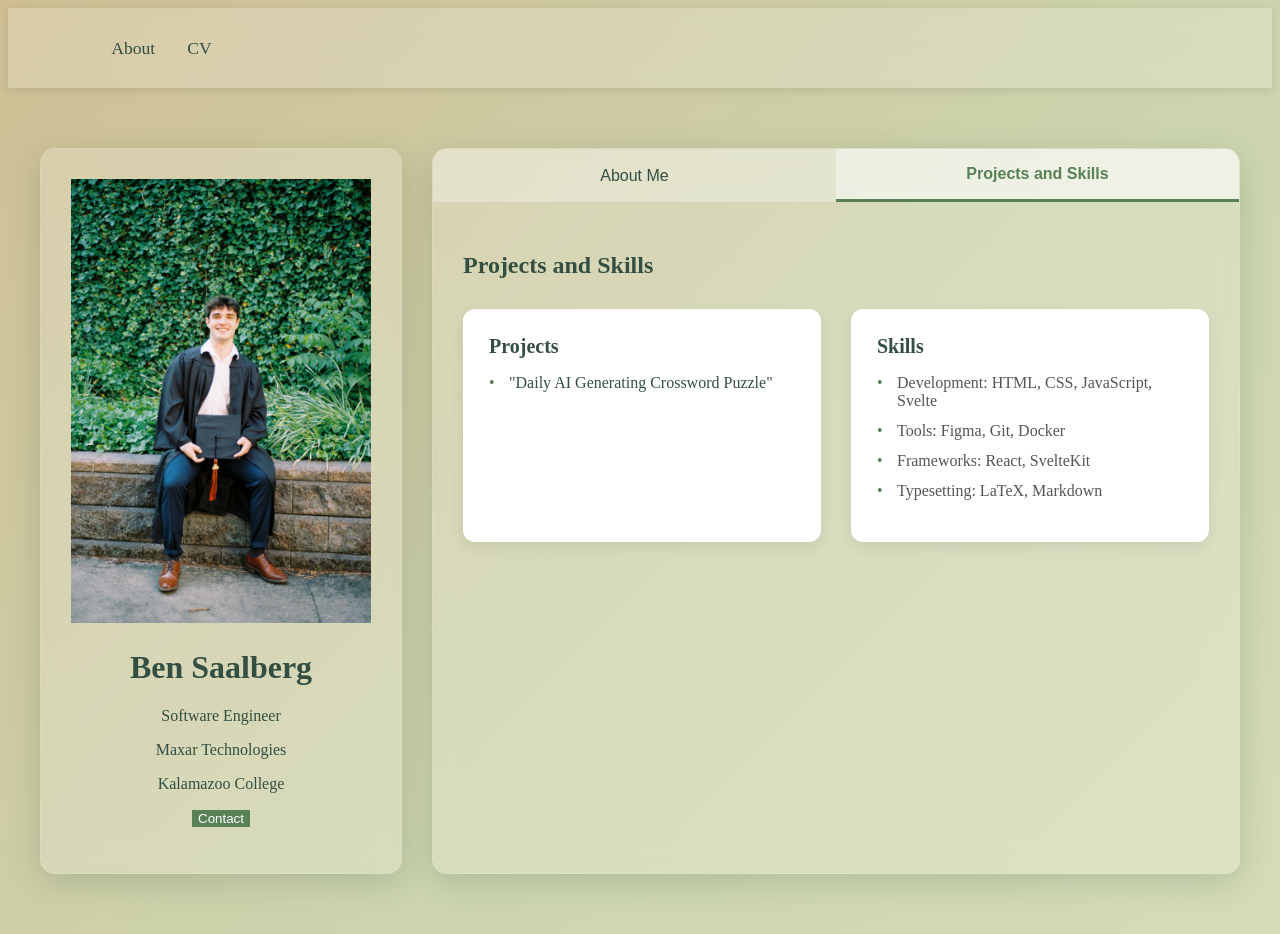
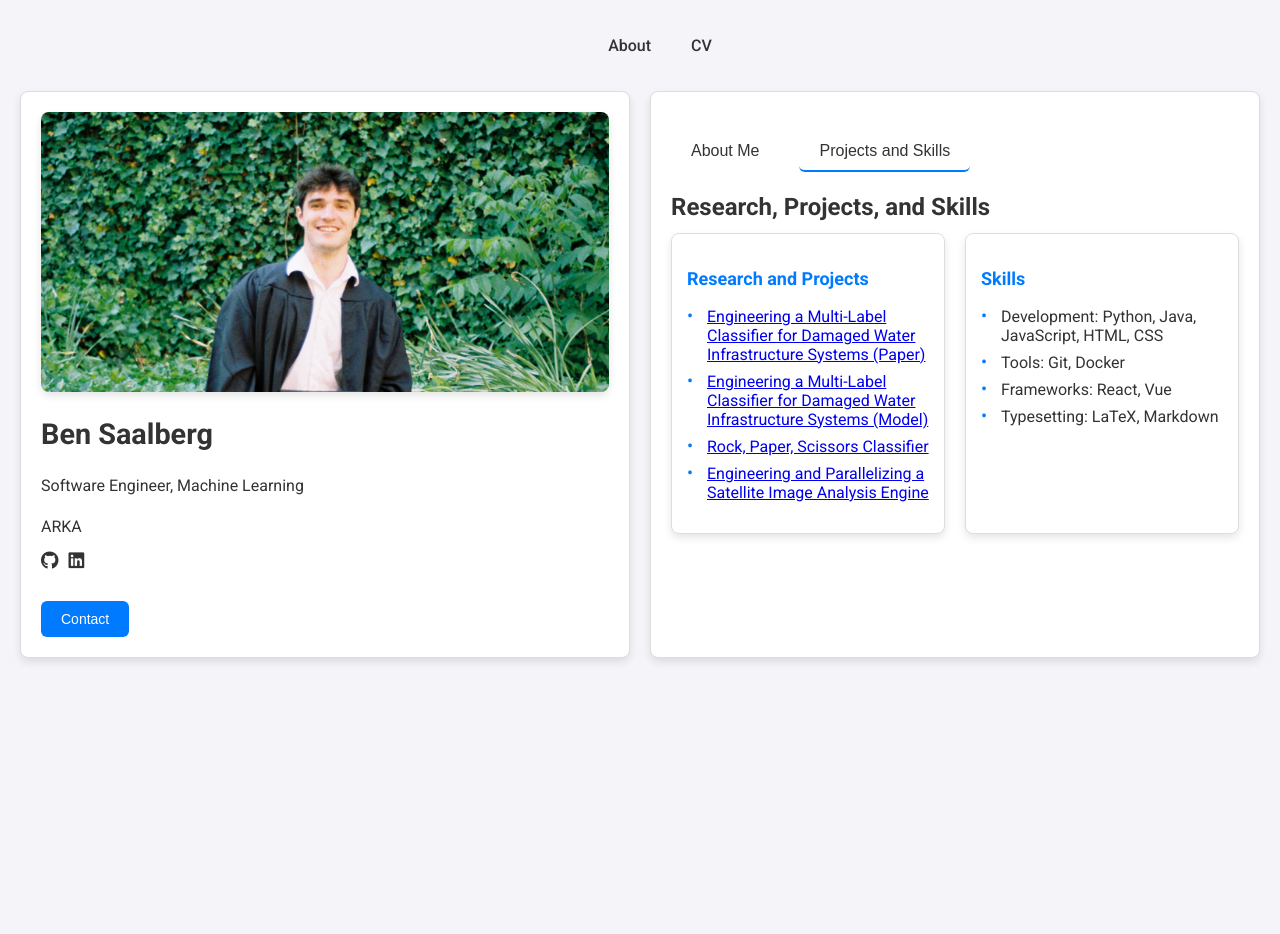
Before and after one commit to bensaal/bensaal.github.io, a plain HTML site: page index.html in a window 1280 px wide. Both pictures are taken after a click on the button "Projects and Skills". After the commit the page ends 800 px from the top, so only its background shows below. Drawn offline with Linux system fonts and the light colour scheme.

Commit message:
overhaul

```diff
--- a/components/index.css
+++ b/components/index.css
@@ -1,199 +1,262 @@
-/* Add this at the top of your CSS file */
-@keyframes gradientAnimation {
-  0% { background-position: 0% 50%; }
-  50% { background-position: 100% 50%; }
-  100% { background-position: 0% 50%; }
+/* Global styles */
+:root {
+    --primary-color: #007bff;
+    --primary-hover: #0056b3;
+    --text-color: #333;
+    --background-color: #f4f4f9;
+    --white: #ffffff;
+    --border-color: #ddd;
+    --shadow: 0 4px 8px rgba(0, 0, 0, 0.1);
 }
 
 body {
-  background: linear-gradient(-45deg, #e9edc9, #ccd5ae, #d4a373, #faedcd);
-  background-size: 400% 400%;
-  animation: gradientAnimation 30s ease infinite;
-  min-height: 100vh;
-  color: #344e41;
+    font-family: 'Roboto', sans-serif;
+    background-color: var(--background-color);
+    color: var(--text-color);
+    margin: 0;
+    padding: 20px;
 }
 
-/* Header and navigation styles */
-header {
+/* Simplified Navbar */
+.navbar {
+    position: sticky;
+    top: 0;
+    z-index: 1000;
     display: flex;
-    justify-content: space-between;
-    align-items: center;
-    height: 80px;
-    padding: 0 5%;
-    background-color: rgba(255, 255, 255, 0.2);
-    backdrop-filter: blur(15px);
-    box-shadow: 0 2px 10px rgba(0, 0, 0, 0.1);
+    justify-content: center;
+    margin-bottom: 20px;
+    background-color: transparent;
+    padding: 0;
 }
 
 .nav-links {
+    list-style: none;
     display: flex;
-    gap: 2rem;
-    list-style: none;
-    font-size: 1.1rem;
+    gap: 40px;
 }
 
-a {
-    color: #344e41;
-    text-decoration: none;
-    transition: color 0.3s ease;
+.nav-links li {
+    display: inline;
 }
 
-a:hover {
-    color: #588157;
+.navbar a {
+    color: var(--text-color);
+    text-decoration: none;
+    font-weight: 500;
+    transition: color 0.2s ease;
 }
 
-/* Container and card styles */
+.navbar a:hover {
+    color: var(--primary-color);
+}
+
+/* Container styles */
 .container {
     display: flex;
-    align-items: stretch;
-    max-width: 1200px;
-    margin: 40px auto;
-    padding: 20px;
+    gap: 20px;
 }
 
-.card {
-    background-color: rgba(255, 255, 255, 0.2);
-    backdrop-filter: blur(15px);
-    border: 1px solid rgba(255, 255, 255, 0.1);
-    box-shadow: 0 8px 32px 0 rgba(52, 78, 65, 0.2);
-    max-width: 300px;
-    text-align: center;
-    flex-shrink: 0;
-    padding: 30px;
-    border-radius: 15px;
-    transition: all 0.3s ease;
+.profile-section, .content-section {
+    flex: 1;
+    background-color: var(--white);
+    border: 1px solid var(--border-color);
+    border-radius: 8px;
+    box-shadow: var(--shadow);
+    padding: 20px;
+    overflow-y: auto;
+    transition: transform 0.2s ease, box-shadow 0.2s ease;
 }
 
-.card:hover {
-    transform: translateY(-5px) scale(1.02);
-    box-shadow: 0 12px 36px 0 rgba(52, 78, 65, 0.3);
-    background-color: rgba(255, 255, 255, 0.25);
+/* Hover effect on boxes */
+.profile-section:hover, .content-section:hover {
+    transform: translateY(-5px);
+    box-shadow: 0 12px 24px rgba(0, 0, 0, 0.2);
 }
 
-.card h1, .card .title, .card p {
-    color: #344e41;
+/* Profile Section */
+.profile-image {
+    width: 100%;
+    height: 280px; /* Increased height */
+    border-radius: 8px;
+    box-shadow: var(--shadow);
+    object-fit: cover;
+    object-position: center 30%; /* Fine-tuned vertical position */
 }
 
-.card button {
-    background-color: #588157;
-    color: #ffffff;
-    border: none;
-    transition: all 0.3s ease;
+
+
+
+.social-links {
+    display: flex;
+    gap: 10px;
+    margin: 10px 0;
 }
 
-.card button:hover {
-    background-color: #3a5a40;
+.social-links a {
+    color: var(--text-color);
+    font-size: 18px;
+    transition: color 0.2s;
 }
 
-/* Tabs and text-box styles */
-.text-box {
-    background-color: rgba(255, 255, 255, 0.2);
-    backdrop-filter: blur(15px);
-    border: 1px solid rgba(255, 255, 255, 0.1);
-    box-shadow: 0 8px 32px 0 rgba(52, 78, 65, 0.2);
-    flex-grow: 1;
-    padding: 0;
-    margin-left: 30px;
-    display: flex;
-    flex-direction: column;
-    border-radius: 15px;
-    overflow: hidden;
-    transition: all 0.3s ease;
+.social-links a:hover {
+    color: var(--primary-color);
 }
 
-.text-box:hover {
-    box-shadow: 0 12px 36px 0 rgba(52, 78, 65, 0.3);
-    background-color: rgba(255, 255, 255, 0.25);
+button {
+    background-color: var(--primary-color);
+    color: var(--white);
+    border: none;
+    border-radius: 6px;
+    padding: 10px 20px;
+    font-size: 14px;
+    font-weight: 500;
+    cursor: pointer;
+    transition: background-color 0.2s ease;
+    margin-top: 20px;
 }
 
+button:hover {
+    background-color: var(--primary-hover);
+}
+
+/* Tabs in Content Section */
 .tabs {
     display: flex;
-    background-color: rgba(255, 255, 255, 0.3);
+    gap: 20px;
+    margin-bottom: 20px;
 }
 
 .tab-link {
-    flex: 1;
-    padding: 16px 20px;
-    text-align: center;
-    cursor: pointer;
     background-color: transparent;
     border: none;
+    color: var(--text-color);
+    padding: 10px 20px;
+    cursor: pointer;
     font-size: 16px;
-    transition: all 0.3s ease;
-    color: #344e41;
+    border-bottom: 2px solid transparent;
+    transition: border-color 0.3s;
 }
 
 .tab-link.active {
-    background-color: rgba(255, 255, 255, 0.4);
-    border-bottom: 3px solid #588157;
-    color: #588157;
-    font-weight: 600;
+    border-bottom: 2px solid var(--primary-color);
 }
 
 .tab-link:hover {
-    background-color: rgba(255, 255, 255, 0.5);
+    color: var(--primary-color);
 }
 
 .tab-content {
     display: none;
-    padding: 30px;
-    background-color: transparent;
-    color: #344e41;
 }
 
-.active-content {
+.tab-content.active-content {
     display: block;
 }
 
-/* Container for the two side-by-side boxes inside Academics */
+/* Academics Section */
 .academics-container {
     display: flex;
-    gap: 30px; /* Space between the two boxes */
-    margin-top: 30px;
+    flex-wrap: wrap;
+    gap: 20px;
 }
 
-/* Styles for each box */
 .academics-box {
-    background-color: rgba(255, 255, 255, 0.2);
-    backdrop-filter: blur(15px);
-    border: 1px solid rgba(255, 255, 255, 0.1);
-    box-shadow: 0 8px 32px 0 rgba(52, 78, 65, 0.2);
     flex: 1;
-    padding: 25px;
-    box-shadow: 0 5px 15px rgba(0, 0, 0, 0.08);
-    background-color: #ffffff;
-    border-radius: 12px;
-    transition: transform 0.3s ease;
+    min-width: 200px;
+    background-color: var(--white);
+    border: 1px solid var(--border-color);
+    border-radius: 8px;
+    padding: 15px;
+    box-shadow: var(--shadow);
+    transition: transform 0.2s ease, box-shadow 0.2s ease;
 }
 
+/* Hover effect on academics boxes */
 .academics-box:hover {
     transform: translateY(-5px);
-    box-shadow: 0 12px 36px 0 rgba(52, 78, 65, 0.45);
+    box-shadow: 0 12px 24px rgba(0, 0, 0, 0.2);
 }
 
 .academics-box h3 {
-    margin-top: 0;
-    color: #344e41;
-    font-size: 20px;
-    margin-bottom: 15px;
+    font-size: 18px;
+    margin-bottom: 12px;
+    color: var(--primary-color);
 }
 
 .academics-box ul {
-    list-style-type: none;
-    padding-left: 0;
-    color: #555;
+    list-style: none;
+    padding: 0;
 }
 
 .academics-box li {
-    margin-bottom: 12px;
+    margin-bottom: 8px;
     position: relative;
     padding-left: 20px;
 }
 
 .academics-box li::before {
     content: '•';
-    color: #588157;
     position: absolute;
     left: 0;
-    top: 0;
+    color: var(--primary-color);
+    font-size: 18px;
+    line-height: 1;
 }
+
+/* Responsive adjustments */
+@media (max-width: 768px) {
+    .container {
+        flex-direction: column;
+    }
+
+    .tabs {
+        flex-direction: column;
+        gap: 10px;
+    }
+}
+
+/* Typography refinements */
+h1, h2, h3 {
+    color: var(--text-color);
+    line-height: 1.3;
+}
+
+h1 {
+    font-size: 1.8rem;
+    margin-top: 20px;
+    /* Removed text-align: center to align with the rest of the text */
+}
+
+h2 {
+    font-size: 1.5rem;
+    margin-bottom: 10px;
+}
+
+h3 {
+    font-size: 1.2rem;
+}
+
+p {
+    line-height: 1.6;
+    margin-bottom: 10px;
+}
+
+/* Remove extra margins */
+.title {
+    margin-bottom: 5px;
+    /* Removed text-align: center to align with the rest of the text */
+}
+
+/* Custom scrollbar (optional) */
+::-webkit-scrollbar {
+    width: 6px;
+}
+
+::-webkit-scrollbar-thumb {
+    background: #ccc;
+    border-radius: 3px;
+}
+
+::-webkit-scrollbar-thumb:hover {
+    background: #999;
+}
--- a/index.html
+++ b/index.html
@@ -4,65 +4,75 @@
     <meta charset="UTF-8">
     <meta name="viewport" content="width=device-width, initial-scale=1.0">
     <title>Ben Saalberg's Page</title>
+    <!-- Updated font to Roboto -->
+    <link href="https://fonts.googleapis.com/css?family=Roboto:400,500,700&display=swap" rel="stylesheet">
     <link rel="stylesheet" href="../components/index.css">
+    <!-- Font Awesome for icons -->
+    <link rel="stylesheet" href="https://cdnjs.cloudflare.com/ajax/libs/font-awesome/6.0.0-beta3/css/all.min.css" />
 </head>
-<header>
-    <div>
-      <ul class="nav-links">
-        <li><a href="C:\Users\be033130\Documents\GitHub\bensaal.github.io\index.htmll">About</a></li>
-        <li><a href="https://read.cv/bensaalberg">CV</a></li>
-      </ul>
+<body>
+    <!-- Simplified Navbar -->
+    <div class="navbar">
+        <ul class="nav-links">
+            <li><a href="index.html">About</a></li>
+            <li><a href="https://read.cv/bensaalberg">CV</a></li>
+        </ul>
     </div>
-</header>
-<body>
 
     <div class="container">
-        <div class="card">
-            <img src="../pic.jpg" alt="Ben" style="width:100%">
+        <!-- Profile Section -->
+        <div class="profile-section">
+            <img src="../pic.jpg" alt="Ben" class="profile-image">
             <h1>Ben Saalberg</h1>
-            <p class="title">Software Engineer</p>
-            <p>Maxar Technologies</p>
-            <p>Kalamazoo College</p>
-            <a href="#"><i class="fa fa-dribbble"></i></a>
-            <a href="#"><i class="fa fa-twitter"></i></a>
-            <a href="#"><i class="fa fa-linkedin"></i></a>
-            <a href="#"><i class="fa fa-facebook"></i></a>
-            <p><button onclick="window.location.href='mailto:your-email@example.com';">Contact</button></p>
+            <p class="title">Software Engineer, Machine Learning</p>
+            <p>ARKA</p>
+            <!-- Social Media Links -->
+            <div class="social-links">
+                <a href="https://github.com/bensaal"><i class="fab fa-github"></i></a>
+                <a href="https://www.linkedin.com/in/bensaalberg/"><i class="fab fa-linkedin"></i></a>
+            </div>
+            <!-- Contact Button -->
+            <button onclick="window.location.href='mailto:bsaalberg@gmail.com';">Contact</button>
         </div>
 
-        <div class="text-box">
+        <!-- Content Section -->
+        <div class="content-section">
             <div class="tabs">
                 <button class="tab-link active" onclick="openTab(event, 'AboutMe')">About Me</button>
                 <button class="tab-link" onclick="openTab(event, 'Academics')">Projects and Skills</button>
             </div>
-            <div id="AboutMe" class="tab-content active-content" style="display: block;">
+            <div id="AboutMe" class="tab-content active-content">
                 <h2>About Me</h2>
                 <p>
-                    Since March 2023, I've been working as a Software Engineer at Maxar Technologies, taking on a variety of roles that have significantly broadened my skill set. From building a full-stack satellite image viewing application to parallelizing it and updating legacy Java code, each project has provided invaluable experience, for which I'm grateful.
-                    <br>
-                    <br>
+                    <!-- About Me Content -->
+                    Since May 2022, I've worked in the software industry, where I've engineered, developed, and designed a wide range of technologies. Wearing many hats has been invaluable, helping me learn essential tools for my roles. From Java and Python to Docker and Git, each has driven my growth immensely.
+                    <br><br>
                     I earned my Bachelor of Arts in Computer Science from Kalamazoo College, where I was fortunate to explore a wide range of disciplines beyond my major. The diverse coursework and involvement in various groups have left a lasting impact on me, shaping who I am today. My time at Kalamazoo is something I’ll always look back on with fondness.
-                    <br>
-                    <br>
-                    Looking ahead, I'm passionate about contributing to projects that enhance the betterment of the human condition, particularly through education, sustainability, and equality. If you're interested in collaborating on technical solutions to these pressing issues, I’d love to connect on technical problems as they relate to these issues, please do not hesitate to reach out.
+                    <br><br>
+                    Looking ahead, I'm passionate about contributing to projects that enhance the betterment of the human condition, particularly through education, sustainability, and equality. If you're interested in collaborating on technical solutions to these pressing issues, please do not hesitate to reach out.
                 </p>
             </div>
-            <div id="Academics" class="tab-content" style="display: none;">
-                <h2>Projects and Skills</h2>
+            <div id="Academics" class="tab-content">
+                <h2>Research, Projects, and Skills</h2>
                 <div class="academics-container">
                     <div class="academics-box">
-                        <h3>Projects</h3>
+                        <h3>Research and Projects</h3>
                         <ul>
-                            <li><a href="https://github.com/bensaal/daily-ai-crossword">"Daily AI Generating Crossword Puzzle"</a></li>
+                            <li><a href="SaalbergWaterInfML.pdf">Engineering a Multi-Label Classifier for Damaged Water Infrastructure Systems (Paper)</a></li>
+                            <li><a href="https://colab.research.google.com/drive/1gWVe7ZnCYdp9pCZQ0IUH8wyzqwxX864j?usp=sharing">Engineering a Multi-Label Classifier for Damaged Water Infrastructure Systems (Model)</a></li>
+                            <li><a href="https://colab.research.google.com/drive/1BEsIs2KLtQqezUufcZ9PHkiBm_Gw2ltj?usp=sharing.pdf">Rock, Paper, Scissors Classifier</a></li>
+                            <li><a href="SaalbergSIPFDcopy.pdf">Engineering and Parallelizing a Satellite Image Analysis Engine</a></li>
+                            <!-- Add more projects as needed -->
                         </ul>
                     </div>
                     <div class="academics-box">
                         <h3>Skills</h3>
                         <ul>
-                            <li>Development: HTML, CSS, JavaScript, Svelte</li>
-                            <li>Tools: Figma, Git, Docker</li>
-                            <li>Frameworks: React, SvelteKit</li>
+                            <li>Development: Python, Java, JavaScript, HTML, CSS</li>
+                            <li>Tools: Git, Docker</li>
+                            <li>Frameworks: React, Vue</li>
                             <li>Typesetting: LaTeX, Markdown</li>
+                            <!-- Add more skills as needed -->
                         </ul>
                     </div>
                 </div>
@@ -70,6 +80,7 @@
         </div>
     </div>
 
+    <!-- Tab Functionality Script -->
     <script>
         function openTab(evt, tabName) {
             var i, tabContent, tabLinks;
@@ -91,6 +102,11 @@
             document.getElementById(tabName).style.display = "block";
             evt.currentTarget.classList.add("active");
         }
+
+        // Initialize the first tab
+        document.addEventListener("DOMContentLoaded", function() {
+            document.getElementsByClassName('tab-link')[0].click();
+        });
     </script>
 </body>
 </html>
```
Also changed, not shown: 1 other file.
